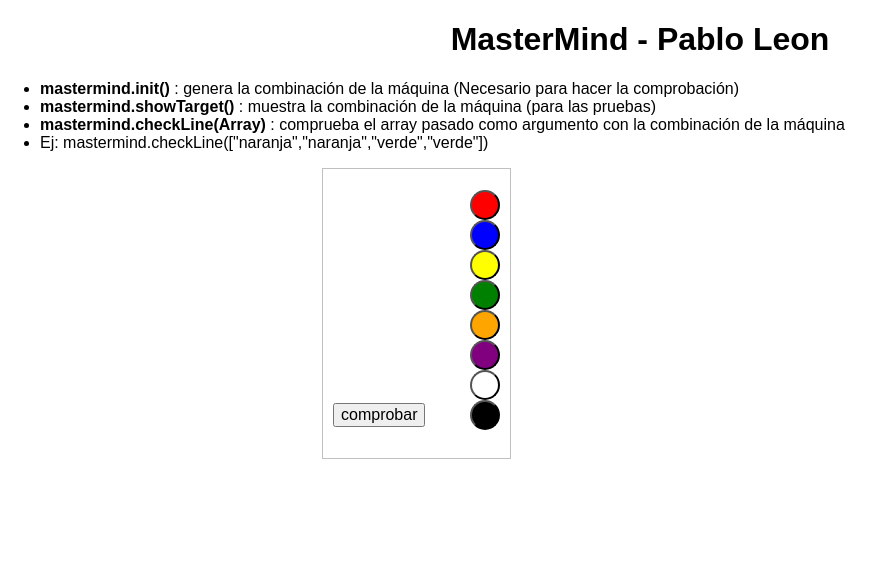
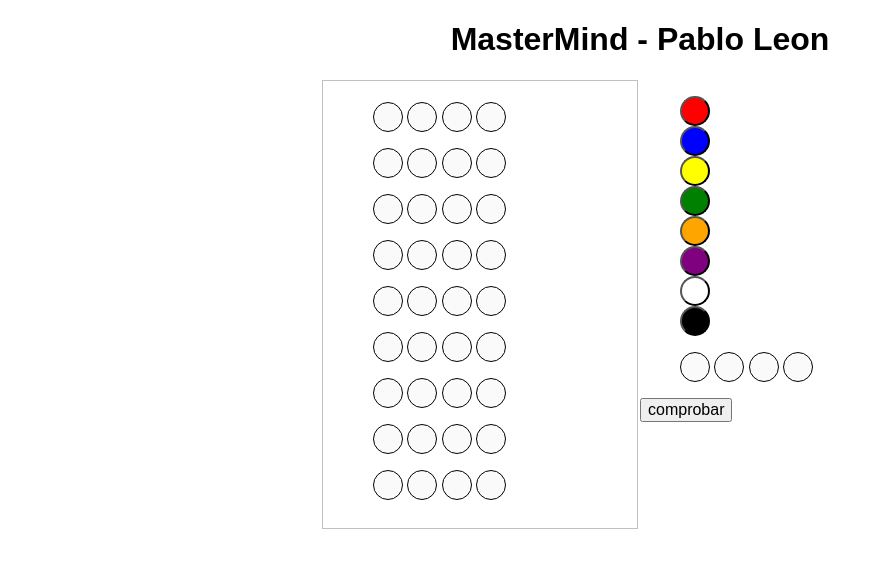
Before and after one commit to pabloleonalcaide/Javascript_2_Trimestre, a PHP site: page /mastermind.html in a window 1280 px wide. Shown: the top 568 px of the page, without its empty margins (0-884 px from the left). Run offline with PHP 8.4, Linux system fonts and the light colour scheme.

Commit message:
update mastermind

```diff
--- /dev/null
+++ b/mastermind/js/boardGame.js
@@ -0,0 +1,11 @@
+// Colours
+red = document.getElementById("cRojo");
+blue = document.getElementById("cAzul");
+green = document.getElementById("cVerde");
+yellow = document.getElementById("cAmarillo");
+purple = document.getElementById("cMorado");
+orange = document.getElementById("cNaranja");
+white = document.getElementById("cBlanco");
+black = document.getElementById("cNegro");
+// Submit
+submit = document.getElementById("submit");
--- a/mastermind/js/mastermind.js
+++ b/mastermind/js/mastermind.js
@@ -16,22 +16,23 @@ mastermind =(function() {
 	    enTablero = 0;
 	    enSuSitio = 0;
 		copyArray = target.slice();
-
+   		checked = [];
         copyArray.forEach(function(elementoPredefinido, i) {
           array.forEach(function(elementoUsuario, j) {
              if (elementoUsuario == elementoPredefinido) {
              	if (i == j) {
                 	enSuSitio++;
-                  	elementoPredefinido = undefined;
+ 		            array.splice(j,1);
+                	copyArray.splice(i,1);
                 }else{
-                	enTablero++;
-                	elementoUsuario = undefined;
+ 		            enTablero++;
+ 		            array.splice(j,1);
                 }
              }
            });
          });
-        console.log("Blancas: " + enTablero); // mostrarBlancas()
-        console.log("Negras: " +   enSuSitio); //mostrarNegras()
+        console.log("Blancas: " + enTablero);
+        console.log("Negras: " +   enSuSitio);
 	}
 /**
  * Shows the combination
@@ -44,7 +45,7 @@ mastermind =(function() {
  */
 	generateTarget = function(){
 		for (let i = 0; i<4; i++) {
-			let color = colour[Math.floor(Math.random() * (3 - 0)) + 0];
+			let color = colour[Math.floor(Math.random() * (7 - 0)) + 0];
 			target[i] = color;
 		}
 	}
--- a/mastermind/mastermind.html
+++ b/mastermind/mastermind.html
@@ -7,20 +7,72 @@
 	<link rel="stylesheet" href="./style/normalize.css">
 	<link rel="stylesheet" href="./style/mastermind.css">
 	<script src="./js/mastermind.js" type="text/javascript" charset="utf-8" async defer></script>
+	<script src="./js/boardGame.js" type="text/javascript" charset="utf-8" async defer></script>
+
 </head>
 <body>
 <h1>MasterMind - Pablo Leon</h1>
-<ul>
-	<li> <b>mastermind.init()</b> : genera la combinación de la máquina (Necesario para hacer la comprobación) </li>
-	<li> <b>mastermind.showTarget()</b> : muestra la combinación de la máquina (para las pruebas) </li>
-	<li> <b>mastermind.checkLine(Array)</b> : comprueba el array pasado como argumento con la combinación de la máquina </li>
-	<li>     Ej: mastermind.checkLine(["naranja","naranja","verde","verde"])</li>
-</ul>
+
 	<div id=container>
 	<form>
 		<fieldset>
-			<input type="button" name="" value="comprobar" id="submit">
-	<ul>
+			<ul class="round">
+				<li><input type="button" disabled class="cEmpty"></li>
+				<li><input type="button" disabled class="cEmpty"></li>
+				<li><input type="button" disabled class="cEmpty"></li>
+				<li><input type="button" disabled class="cEmpty"></li>
+			</ul>
+			<ul class="round">
+				<li><input type="button" disabled class="cEmpty"></li>
+				<li><input type="button" disabled class="cEmpty"></li>
+				<li><input type="button" disabled class="cEmpty"></li>
+				<li><input type="button" disabled class="cEmpty"></li>
+			</ul>
+			<ul class="round">
+				<li><input type="button" disabled class="cEmpty"></li>
+				<li><input type="button" disabled class="cEmpty"></li>
+				<li><input type="button" disabled class="cEmpty"></li>
+				<li><input type="button" disabled class="cEmpty"></li>
+			</ul>
+			<ul class="round">
+				<li><input type="button" disabled class="cEmpty"></li>
+				<li><input type="button" disabled class="cEmpty"></li>
+				<li><input type="button" disabled class="cEmpty"></li>
+				<li><input type="button" disabled class="cEmpty"></li>
+			</ul>
+			<ul class="round">
+				<li><input type="button" disabled class="cEmpty"></li>
+				<li><input type="button" disabled class="cEmpty"></li>
+				<li><input type="button" disabled class="cEmpty"></li>
+				<li><input type="button" disabled class="cEmpty"></li>
+			</ul>
+			<ul class="round">
+				<li><input type="button" disabled class="cEmpty"></li>
+				<li><input type="button" disabled class="cEmpty"></li>
+				<li><input type="button" disabled class="cEmpty"></li>
+				<li><input type="button" disabled class="cEmpty"></li>
+			</ul>
+			<ul class="round">
+				<li><input type="button" disabled class="cEmpty"></li>
+				<li><input type="button" disabled class="cEmpty"></li>
+				<li><input type="button" disabled class="cEmpty"></li>
+				<li><input type="button" disabled class="cEmpty"></li>
+			</ul>
+			<ul class="round">
+				<li><input type="button" disabled class="cEmpty"></li>
+				<li><input type="button" disabled class="cEmpty"></li>
+				<li><input type="button" disabled class="cEmpty"></li>
+				<li><input type="button" disabled class="cEmpty"></li>
+			</ul>
+			<ul class="round">
+				<li><input type="button" disabled class="cEmpty"></li>
+				<li><input type="button" disabled class="cEmpty"></li>
+				<li><input type="button" disabled class="cEmpty"></li>
+				<li><input type="button" disabled class="cEmpty"></li>
+			</ul>
+
+		</fieldset>
+		<div><ul id="listColor">
 			<li><input type="button" id="cRojo"></li>
 			<li><input type="button" id="cAzul"></li>
 			<li><input type="button" id="cAmarillo"></li>
@@ -30,7 +82,14 @@
 			<li><input type="button" id="cBlanco"></li>
 			<li><input type="button" id="cNegro"></li>
 		</ul>
-		</fieldset>
+		<ul class="round">
+				<li><input type="button" disabled class="cEmpty"></li>
+				<li><input type="button" disabled class="cEmpty"></li>
+				<li><input type="button" disabled class="cEmpty"></li>
+				<li><input type="button" disabled class="cEmpty"></li>
+			</ul>
+		<input type="button" name="" value="comprobar" id="submit">
+		</div>
 	</form>
 	</div>
 </body>
--- a/mastermind/style/mastermind.css
+++ b/mastermind/style/mastermind.css
@@ -7,15 +7,15 @@ h1{
 #container {
 		margin: 10px auto;
 		width:50%;
-		height: 400px;
+
 }
 form{
-	display: inline-block;
+	display: grid;
+	grid-template-columns: 50% 50%;
 	height: 100%
 }
 #container ul{
 	list-style: none;
-	display: inline-block;
 }
 #container ul li{
 
@@ -26,7 +26,6 @@ form{
 	height: 30px;
 }
 
-
 #cRojo{background-color: red;}
 #cAzul{background-color: blue;}
 #cVerde{background-color: green;}
@@ -35,3 +34,17 @@ form{
 #cMorado{background-color: purple;}
 #cNegro{background-color: black;}
 #cBlanco{background-color: white;}
+.round{
+	display: block;
+	width:100%;
+}
+.round > li{
+	display: inline;
+}
+.cEmpty{
+	border:1px solid black;
+}
+#submit{
+	display: inline-block;
+
+}
```
Lines whose indentation alone changed are shown as unchanged.
